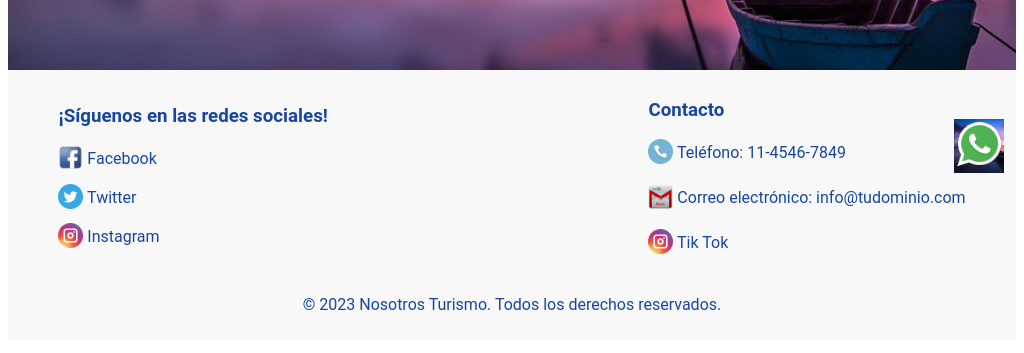
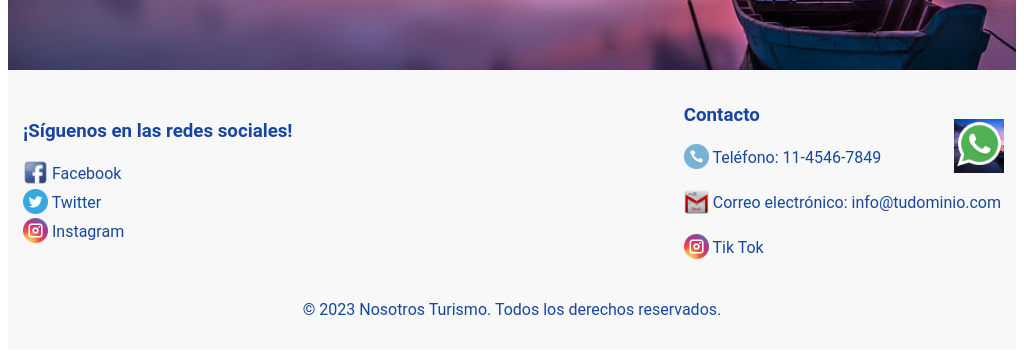
Before and after one commit to Shinobirun/NosotrosVueCAC, a Vue app in the folder nosFront/: page /registro in a window 1024 px wide. Shown: the part 607-960 px from the top of the page. Built offline with nearby package versions, Linux system fonts and the light colour scheme; no server answers.

Commit message:
media query footer

```diff
--- a/nosFront/src/components/FooterComponent.vue
+++ b/nosFront/src/components/FooterComponent.vue
@@ -97,6 +97,36 @@ a img, p img {
 
 img {
   height: 25px;
-
+}
+/* Media query para pantallas pequeñas */
+@media (max-width: 768px) {
+  footer {
+    padding: 10px;
+  }
+  .foot {
+    flex-direction: column;
+  }
+  ul li {
+    margin-bottom: 0;
+  }
+}
+/* Media query para pantallas medianas */
+@media (min-width: 769px) and (max-width: 1024px) {
+  footer {
+    padding: 15px;
+  }
+  .foot {
+    flex-direction: row;
+  }
+  ul li {
+    margin-bottom: 0;
+    margin-right: 20px;
+  }
+}
+/* Media query para pantallas grandes */
+@media (min-width: 1025px) {
+  footer {
+    padding: 20px;
+  }
 }
 </style>
```
